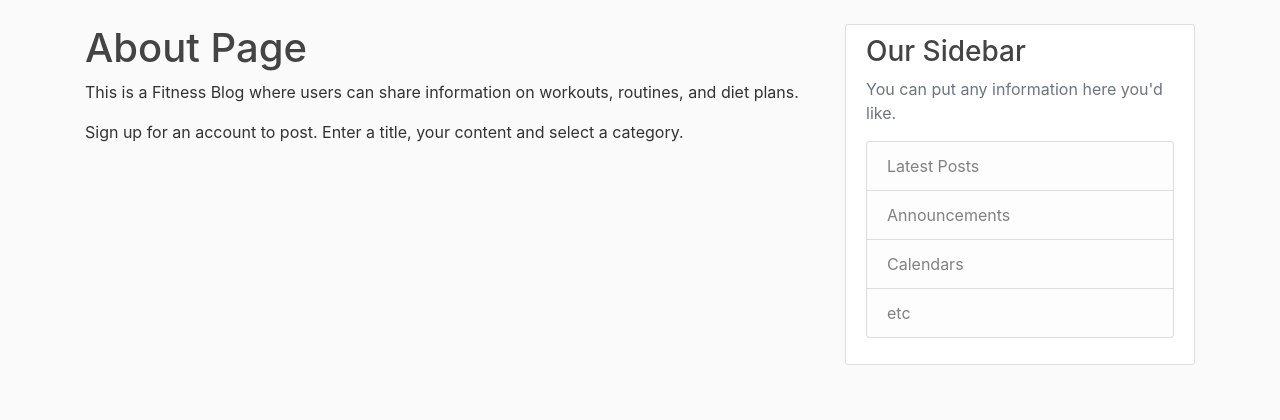
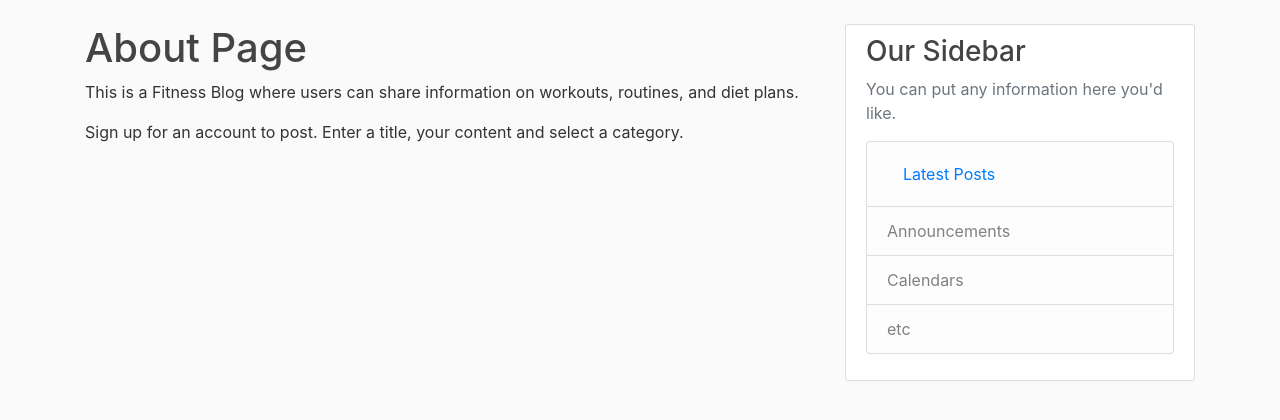
Before and after one commit to RdotSilva/Python-Flask-Fitness-Blog, a Flask app: page /about in a window 1280 px wide. Shown: the part 56-476 px from the top of the page. Run offline with Flask 2, Linux system fonts and the light colour scheme; some libraries are stand-ins or nearby versions.

Commit message:
Update sidebar w/ link to lastest posts

```diff
--- a/fitnessblog/templates/layout.html
+++ b/fitnessblog/templates/layout.html
@@ -64,7 +64,7 @@
               <h3>Our Sidebar</h3>
               <p class='text-muted'>You can put any information here you'd like.
                 <ul class="list-group">
-                  <li class="list-group-item list-group-item-light">Latest Posts</li>
+                  <li class="list-group-item list-group-item-light"><a class="nav-item nav-link" href="{{ url_for('posts.latest_posts') }}">Latest Posts</a></li>
                   <li class="list-group-item list-group-item-light">Announcements</li>
                   <li class="list-group-item list-group-item-light">Calendars</li>
                   <li class="list-group-item list-group-item-light">etc</li>
```
Also changed, not shown: fitnessblog/site.db.
